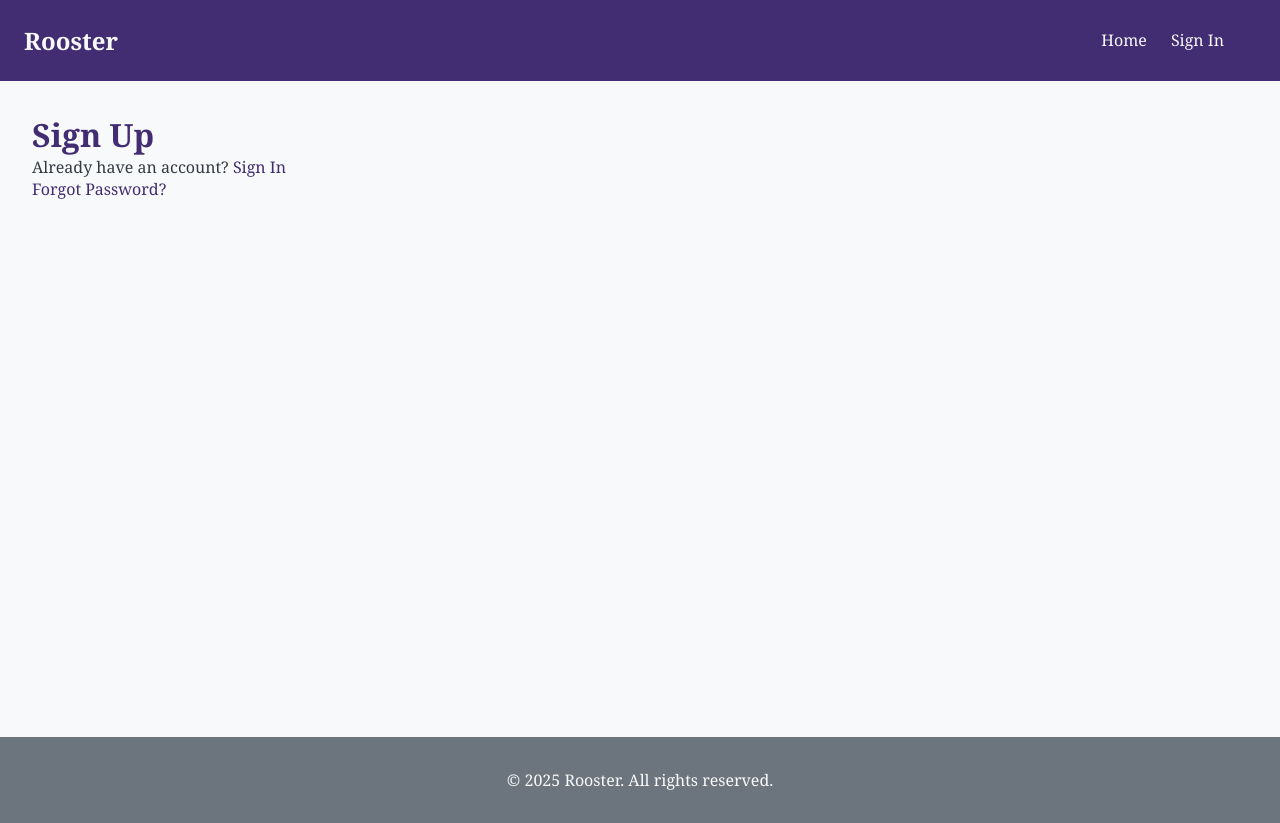
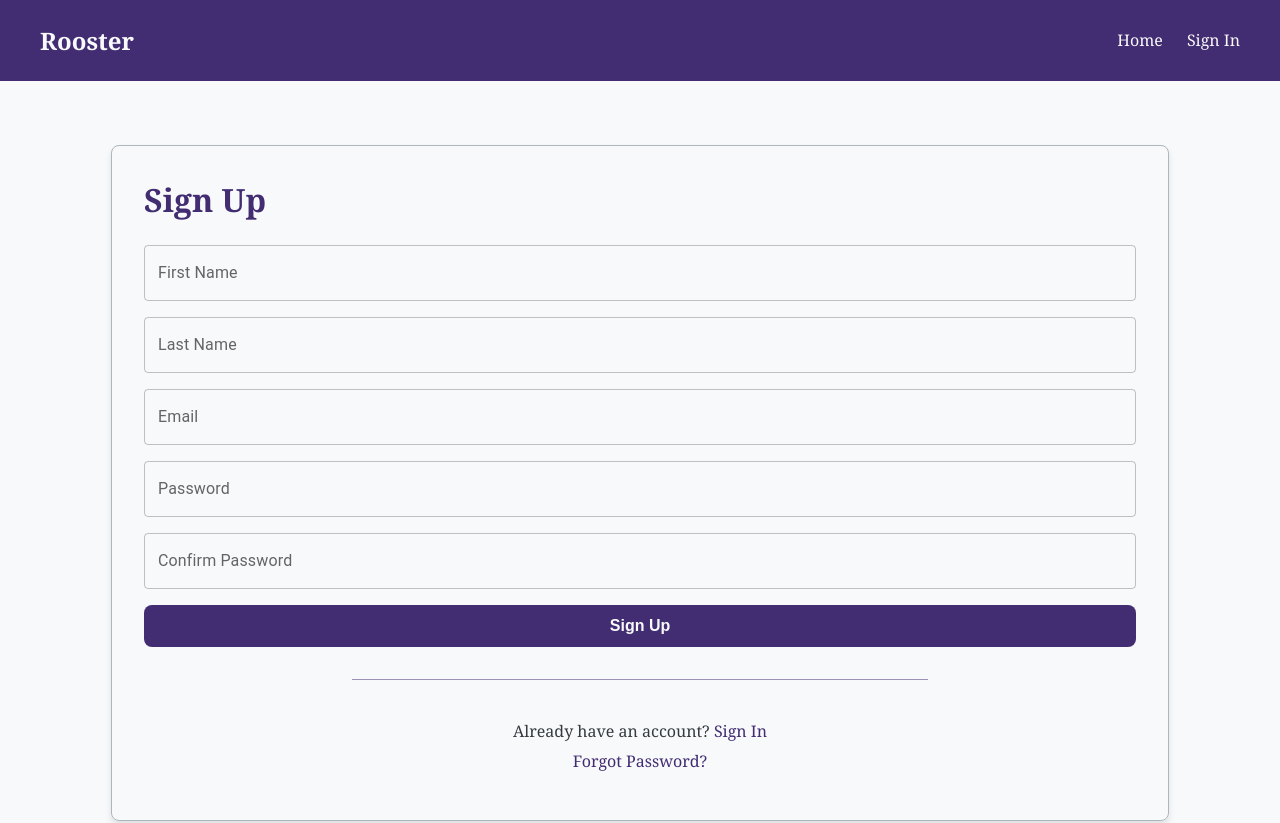
Before and after one commit to Sun-Mountain/rooster, a Next.js app: page /sign-up in a window 1280 px wide. Shown: the top 823 px of the page. Built offline with nearby package versions, Linux system fonts and the light colour scheme.

Commit message:
form styling

```diff
--- a/package.json
+++ b/package.json
@@ -9,9 +9,13 @@
     "lint": "eslint"
   },
   "dependencies": {
+    "@emotion/react": "^11.14.0",
+    "@emotion/styled": "^11.14.1",
+    "@mui/material": "^7.3.6",
     "next": "16.0.7",
     "react": "19.2.0",
-    "react-dom": "19.2.0"
+    "react-dom": "19.2.0",
+    "zod": "^4.1.13"
   },
   "devDependencies": {
     "@types/node": "^20",
--- a/src/app/(auth)/sign-in/page.tsx
+++ b/src/app/(auth)/sign-in/page.tsx
@@ -1,9 +1,9 @@
-import { AuthLinks } from '@/components/content/AuthLinks';
+import { SignInSignUpForm } from "@/components/forms/SignInSignUp";
+
 export default function SignInPage() {
   return (
     <>
-      <h1>Sign In</h1>
-      <AuthLinks />
+      <SignInSignUpForm />
     </>
   );
 }
--- a/src/app/(auth)/sign-up/page.tsx
+++ b/src/app/(auth)/sign-up/page.tsx
@@ -1,10 +1,9 @@
-import { AuthLinks } from '@/components/content/AuthLinks';
+import { SignInSignUpForm } from "@/components/forms/SignInSignUp";
 
 export default function SignUpPage() {
   return (
     <>
-      <h1>Sign Up</h1>
-      <AuthLinks />
+      <SignInSignUpForm signUp />
     </>
   );
 }
--- /dev/null
+++ b/src/components/_ui/Button.tsx
@@ -0,0 +1,24 @@
+import { MouseEvent, MouseEventHandler, ReactNode } from "react";
+
+interface ButtonProps {
+  children: ReactNode;
+  ariaLabel?: string;
+  className?: string;
+  disabled?: boolean;
+  type?: "button" | "submit" | "reset";
+  onClick?: (() => void);
+  handleClick?: MouseEventHandler<HTMLButtonElement>;
+}
+
+export const Button = ({ children, ariaLabel, className, type = "button", onClick, handleClick, disabled = false }: ButtonProps) => {
+  const handleOnClick = (event?: MouseEvent<HTMLButtonElement>) => {
+    if (onClick) onClick();
+    if (handleClick && event) handleClick(event);
+  }
+
+  return (
+    <button aria-label={ariaLabel} className={className} type={type} onClick={handleOnClick} disabled={disabled}>
+      {children}
+    </button>
+  );
+}
--- /dev/null
+++ b/src/components/_ui/TextField.tsx
@@ -0,0 +1,54 @@
+'use client';
+
+import { ChangeEvent, useState } from "react";
+import { TextField as TextFieldComponent } from "@mui/material";
+
+interface TextFieldProps {
+  label: string;
+  name: string;
+  initialValue?: string;
+  disabled?: boolean;
+  multiline?: boolean;
+  rows?: number;
+  type?: 'text' | 'password' | 'email' | 'number';
+  errorMsg?: string;
+  onChange?: (event: ChangeEvent<HTMLInputElement>) => void;
+}
+
+export const TextField = ({
+  label,
+  name,
+  initialValue = '',
+  disabled = false,
+  type,
+  multiline = false,
+  rows,
+  errorMsg,
+  onChange
+}: TextFieldProps) => {
+  const [defaultValue, setDefaultValue] = useState(initialValue);
+
+  const handleOnChange = (event: ChangeEvent<HTMLInputElement>) => {
+    setDefaultValue(event.target.value);
+    if (onChange) onChange(event);
+  };
+
+  return (
+    <div className="text-field-container">
+      <TextFieldComponent
+        className="text-field"
+        label={label}
+        name={name}
+        type={type}
+        disabled={disabled}
+        value={defaultValue}
+        onChange={handleOnChange}
+        helperText={errorMsg}
+        error={!!errorMsg}
+        multiline={multiline}
+        rows={rows}
+        fullWidth
+      />
+    </div>
+  );
+}
--- /dev/null
+++ b/src/components/forms/SignInSignUp.tsx
@@ -0,0 +1,114 @@
+'use client';
+
+import { FormEvent, useState } from "react";
+import { useRouter } from 'next/navigation';
+import { TextField } from "@/components/_ui/TextField";
+import { Button } from "@/components/_ui/Button";
+import { AuthLinks } from '@/components/content/AuthLinks';
+import * as z from 'zod';
+
+interface SignInSignUpFormProps {
+  signUp?: boolean;
+}
+
+const SignInSchema = z.object({
+  email: z.email("Invalid email address"),
+  password: z.string().min(1, "Password is required"),
+});
+
+const SignUpSchema = z.object({
+  firstName: z.string().min(1, "First name is required").max(100),
+  lastName: z.string().min(1, "Last name is required").max(100),
+  email: z.email("Invalid email address"),
+  password: z.string().min(6, "Password must be at least 6 characters").max(100),
+  confirmPassword: z.string().min(1, "Confirm password is required").max(100),
+}).refine((data) => data.password === data.confirmPassword, {
+  message: "Passwords do not match",
+  path: ["confirmPassword"],
+});
+
+interface SignUpErrorProps {
+  firstName?: {
+    errors: string[];
+  };
+  lastName?: {
+    errors: string[];
+  };
+  email?: {
+    errors: string[];
+  };
+  password?: {
+    errors: string[];
+  };
+  confirmPassword?: {
+    errors: string[];
+  };
+}
+
+interface SignInErrorProps {
+  email?: {
+    errors: string[];
+  };
+  password?: {
+    errors: string[];
+  };
+}
+
+export const SignInSignUpForm = ({ signUp }: SignInSignUpFormProps) => {
+  const router = useRouter();
+  const [isLoading, setIsLoading] = useState(false);
+  const [signInErrors, setSignInErrors] = useState<SignInErrorProps>({});
+  const [signUpErrors, setSignUpErrors] = useState<SignUpErrorProps>({});
+  const [formError, setFormError] = useState<string | null>(null);
+
+  const onSubmit = async (event: FormEvent<HTMLFormElement>) => {
+    event.preventDefault();
+
+  }
+
+  return (
+    <div className="form-container">
+      {formError && <div className="form-error">{formError}</div>}
+      <h1>{signUp ? "Sign Up" : "Sign In"}</h1>
+      <form onSubmit={onSubmit}>
+        {signUp && <TextField
+                      label="First Name"
+                      name="firstName"
+                      type="text"
+                      disabled={isLoading}
+                      errorMsg={signUpErrors.firstName?.errors[0]}
+                    />}
+        {signUp && <TextField
+                      label="Last Name"
+                      name="lastName"
+                      type="text"
+                      disabled={isLoading}
+                      errorMsg={signUpErrors.lastName?.errors[0]}
+                    />}
+        <TextField
+          label="Email"
+          name="email"
+          type="email"
+          disabled={isLoading}
+          errorMsg={signUp ? signUpErrors.email?.errors[0] : signInErrors.email?.errors[0]}
+        />
+        <TextField
+          label="Password"
+          name="password"
+          type="password"
+          disabled={isLoading}
+          errorMsg={signUp ? signUpErrors.password?.errors[0] : signInErrors.password?.errors[0]}
+        />
+        {signUp && <TextField
+                      label="Confirm Password"
+                      name="confirmPassword"
+                      type="password"
+                      disabled={isLoading}
+                      errorMsg={signUpErrors.confirmPassword?.errors[0]}
+                    />}
+        <Button type="submit" disabled={isLoading}>{signUp ? "Sign Up" : "Sign In"}</Button>
+      </form>
+      <AuthLinks />
+    </div>
+  );
+}
--- a/src/styles/_resources/color.scss
+++ b/src/styles/_resources/color.scss
@@ -29,3 +29,11 @@ $heading-color-light: $tekhelet;
 
 $nav-bg-color: $tekhelet;
 $nav-text-color: $seasalt;
+
+$border-color: $french-gray-2;
+$basic-border: 1px solid $border-color;
+$border-radius: 8px;
+
+$primary-btn: $tekhelet;
+$primary-btn-text: $seasalt;
+$primary-btn-hover: $african-violet;
--- /dev/null
+++ b/src/styles/components/buttons.scss
@@ -0,0 +1,25 @@
+@use '../_resources/color.scss' as *;
+@use '../_resources/variable.scss' as *;
+
+button {
+  background-color: $primary-btn;
+  color: $primary-btn-text;
+  border: none;
+  padding: 0.75rem 1.5rem;
+  font-size: 1rem;
+  font-weight: 600;
+  border-radius: $border-radius;
+  cursor: pointer;
+  transition: background-color 0.3s ease, color 0.3s ease;
+
+  &:hover {
+    background-color: $primary-btn-hover;
+    color: $seasalt;
+  }
+
+  &:disabled {
+    background-color: $slate-gray;
+    cursor: not-allowed;
+    opacity: 0.6;
+  }
+}
--- /dev/null
+++ b/src/styles/components/forms.scss
@@ -0,0 +1,35 @@
+@use '../_resources/color.scss' as *;
+@use '../_resources/variable.scss' as *;
+
+.form-container {
+  border: $basic-border;
+  border-radius: $border-radius;
+  box-shadow: 0 4px 6px rgba(0, 0, 0, 0.1);
+  margin: 2rem auto;
+  max-width: $md;
+  padding: 2rem;
+
+  button {
+    width: 100%;
+  }
+
+  h1 {
+    margin-bottom: 1.5rem;
+  }
+
+  .links-container {
+    border-top: solid 1px $tekhelet-soft;
+    margin: 2rem auto 1rem auto;
+    padding-top: 2rem;
+    text-align: center;
+    max-width: $xs;
+
+    li {
+      margin: 0.5rem 0;
+    }
+  }
+
+  .text-field-container {
+    margin-bottom: 1rem;
+  }
+}
--- a/src/styles/components/navigation.scss
+++ b/src/styles/components/navigation.scss
@@ -6,6 +6,7 @@
   justify-content: space-between;
   align-items: center;
   padding: 1.5rem;
+  margin: 0 auto;
   max-width: $lg;
 
   .nav-links {
--- a/src/styles/global.scss
+++ b/src/styles/global.scss
@@ -1,6 +1,8 @@
 @use './_resources/color.scss' as *;
 @use './_resources/variable.scss' as *;
 
+@forward './components/buttons.scss';
+@forward './components/forms.scss';
 @forward './components/navigation.scss';
 
 body {
```
Also changed, not shown: 1 other file (tests, documents, lock files or other folders).
